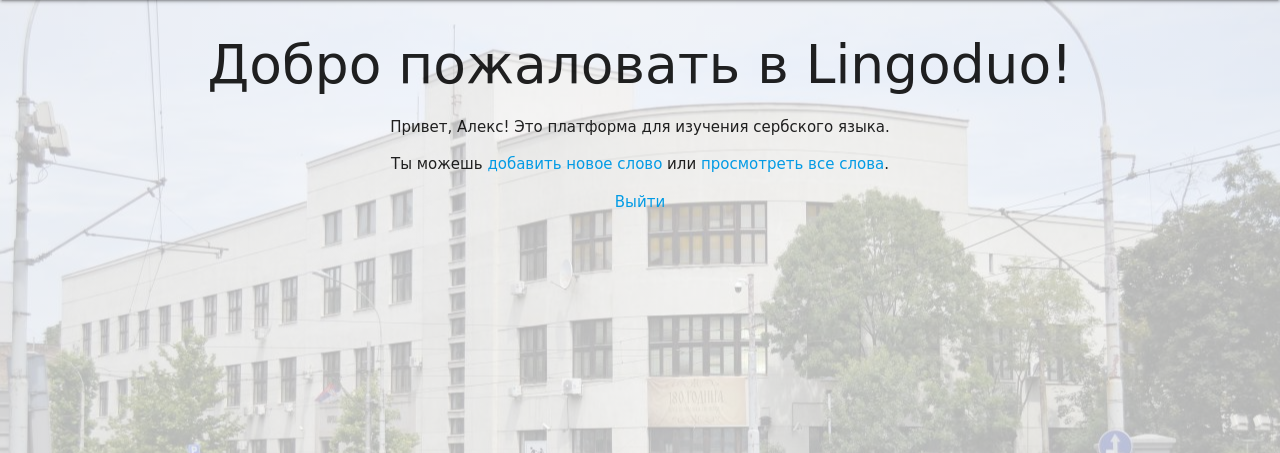
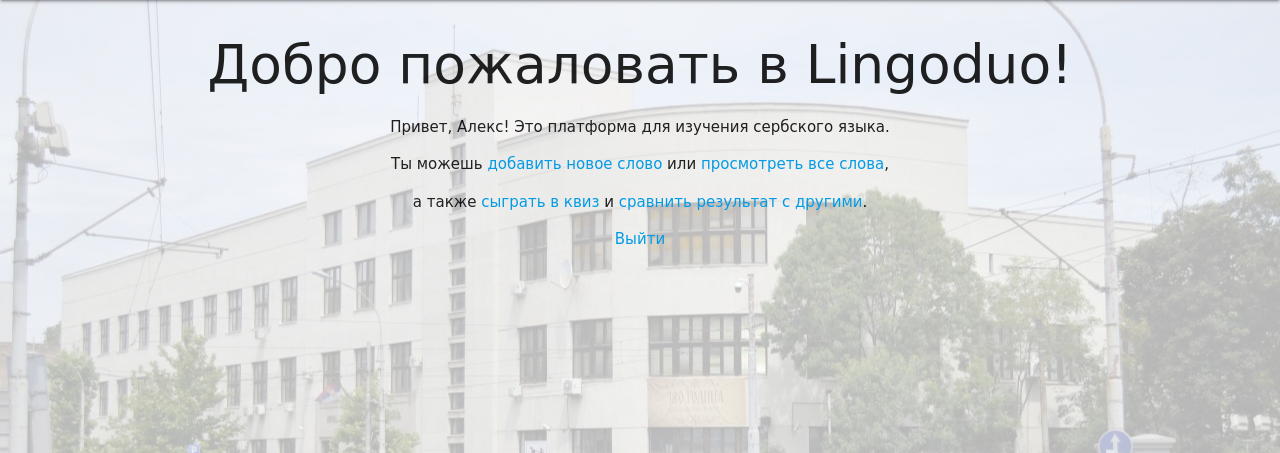
Before and after one commit to OkhlopkovKK-mipt/DjoProject, a Django app: page / in a window 1280 px wide. Shown: the part 64-517 px from the top of the page. Run offline with Django 4.2, Linux system fonts and the light colour scheme; a user stored in the database is signed in.

Commit message:
Updated database (added more users and words). Added 2 links (quiz and users_rating) to welcome page (index.html).

```diff
--- a/srblearn/templates/index.html
+++ b/srblearn/templates/index.html
@@ -10,7 +10,8 @@
         <h2>Добро пожаловать в Lingoduo!</h2>
         {% if user.is_authenticated %}
             <p>Привет, {{ user.username }}! Это платформа для изучения сербского языка.</p>
-            <p>Ты можешь <a href="{% url 'words_adding' %}">добавить новое слово</a> или <a href="{% url 'words_list' %}">просмотреть все слова</a>.</p>
+            <p>Ты можешь <a href="{% url 'words_adding' %}">добавить новое слово</a> или <a href="{% url 'words_list' %}">просмотреть все слова</a>,</p>
+            <p>а также <a href="{% url 'quiz' %}">сыграть в квиз</a> и <a href="{% url 'users_rating' %}">сравнить результат с другими</a>.</p>
             <a href="{% url 'logout' %}">Выйти</a>
         {% else %}
             <p>Платформа для изучения сербского языка.
```
Also changed, not shown: srblearn/db.sqlite3, srblearn/media/words_images/adventurer.jpg (added), srblearn/media/words_images/window.jpg (added).
